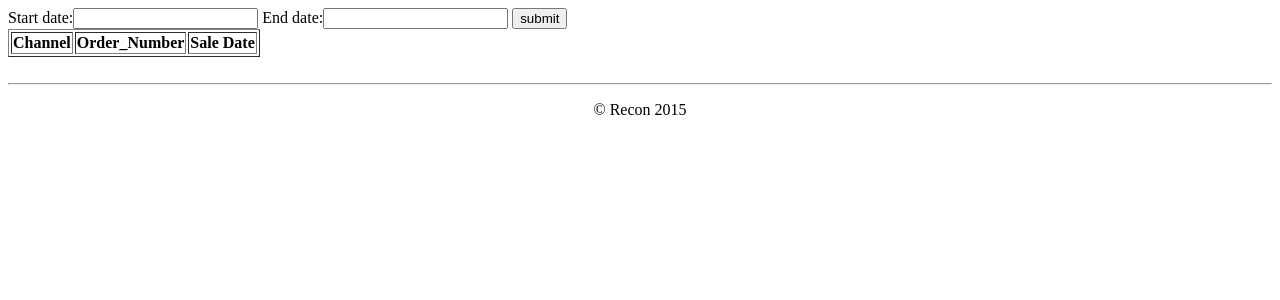
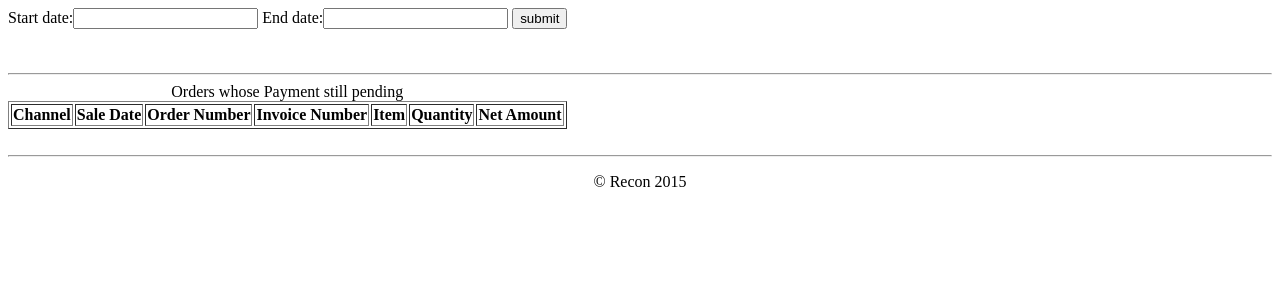
Before and after one commit to guptaakashgupta/ReconSystem, a Django app: template templates/base.html in a window 1280 px wide. Shown: the top 300 px of the page. Run offline with Django 3.2, Linux system fonts and the light colour scheme; the template is opened without the code that fills it: values that come from a table or form of the project are taken from there, others are empty; parts of the project's set-up code (start-up, migrations or seed data) failed here and were passed over.

Commit message:
Created First Report named Orders whose payments still pending

```diff
--- a/ReconSystem/recon/models.py
+++ b/ReconSystem/recon/models.py
@@ -31,7 +31,7 @@ class Order(models.Model):
         )
         return net_amount
 
-    net_amount=property(_net_receivable)
+    net_amount=models.FloatField(default=0)
 
     def __str__(self):
         return self.channel+'    '+self.order_number+'    '+self.item+'    '+str(self.sale_date)
--- a/templates/base.html
+++ b/templates/base.html
@@ -18,17 +18,31 @@
         <input type="submit" value="submit"/>
     </form>
 
+    <br>
+    <br>
+    <hr>
+
+
     <table border="1" >
+    <caption>Orders whose Payment still pending</caption>
     <tr>
         <th>Channel</th>
-        <th>Order_Number</th>
         <th>Sale Date</th>
+        <th>Order Number</th>
+        <th>Invoice Number</th>
+        <th>Item</th>
+        <th>Quantity</th>
+        <th>Net Amount</th>
     </tr>
     {% for order_list in order_detail %}
         <tr>
         <td>{{ order_list.channel }}</td>
+        <td>{{ order_list.sale_date }}</td>
         <td>{{ order_list.order_number }}</td>
-        <td>{{ order_list.sale_date }}</td>
+        <td>{{ order_list.invoice_number}}</td>
+        <td>{{ order_list.item }}</td>
+        <td>{{ order_list.quantity }}</td>
+        <td>{{ order_list.net_amount }}</td>
         </tr>
     {% endfor %}
     </table>
```
Also changed, not shown: ReconSystem/recon/views.py (+33 -3 lines).
